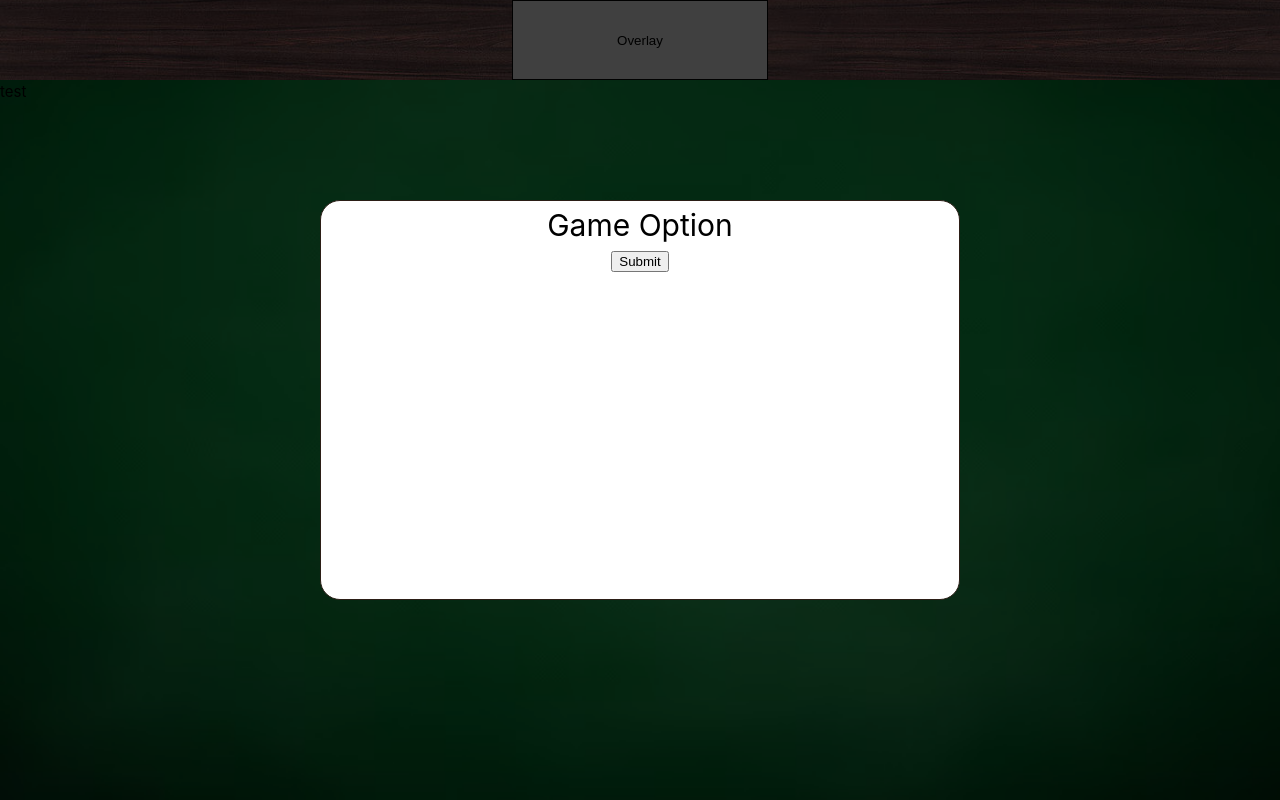
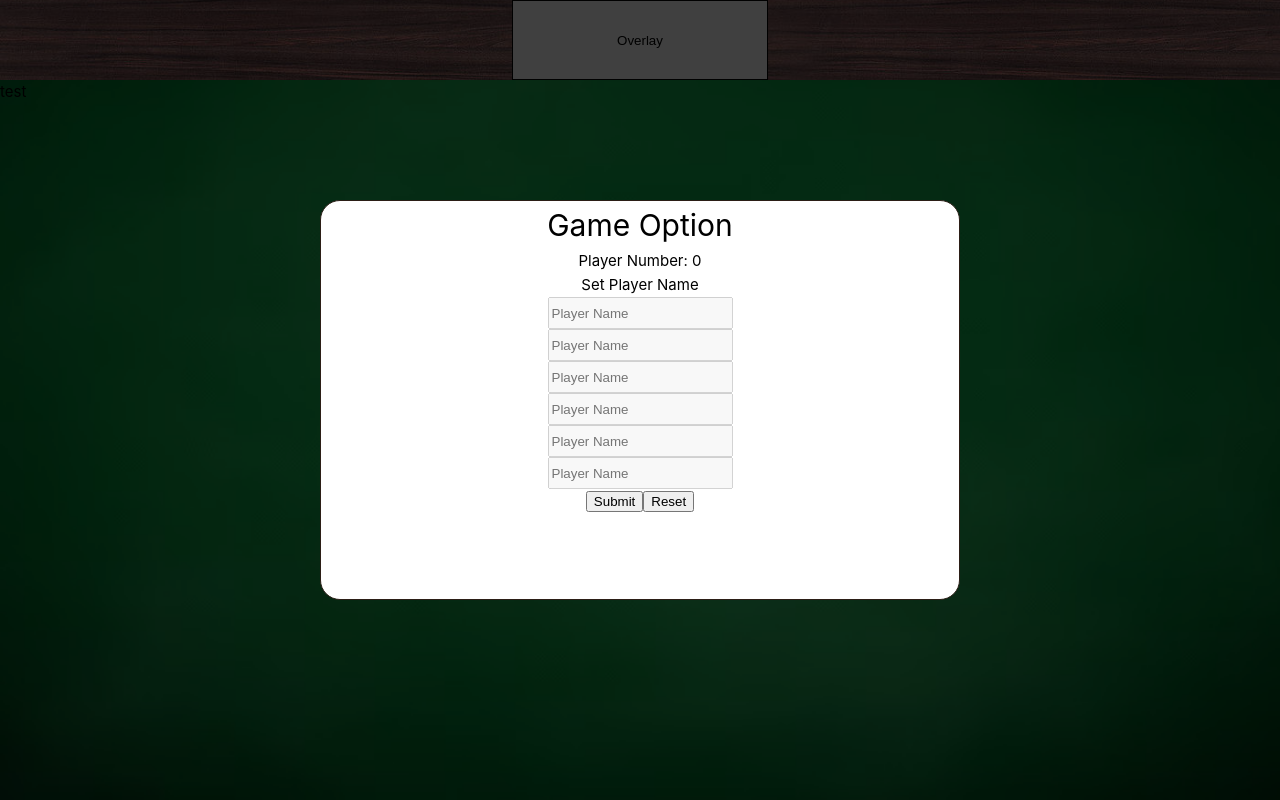
Before and after one commit to lwwilliam/VuePoker, a Vue app: page / in a window 1280 px wide. Both pictures are taken after a click on the button "Overlay". Built offline with nearby package versions, Linux system fonts and the light colour scheme.

Commit message:
added the popup overlay

```diff
--- a/src/components/NavBar.vue
+++ b/src/components/NavBar.vue
@@ -3,6 +3,15 @@
 import { ref } from 'vue';
 
 const show_overlay = ref(false);
+const player_number = ref([2, 3, 4, 5, 6] as const);
+const player_selected = ref(0);
+const player_name = ref([] as string[]);
+// const name1 = ref('');
+// const name2= ref('');
+// const name3 = ref('');
+// const name4 = ref('');
+// const name5 = ref('');
+// const name6 = ref('');
 
 </script>
 
@@ -16,9 +25,30 @@ const show_overlay = ref(false);
     <div v-if="show_overlay" class="overlay">
       <div class="popup_box">
         <h1>Game Option</h1>
+
+        <div class="dropdown">
+          Player Number: {{ player_selected }}
+          <div class="test">
+            <div class="dropdown-content">
+              <button class="" @click="player_selected = num" v-for="num in player_number" :key="num">
+                {{ num }}
+              </button>
+            </div>
+          </div>
+        </div>
+        <div class="player_name">
+          Set Player Name
+          <div v-for="num in 6" :key="num">
+            <input class="playername_box" v-model="player_name[num-1]" placeholder="Player Name" :disabled="num > player_selected" />
+          </div>
+        </div>
         <button @click="show_overlay = false">
           Submit
         </button>
+        <button @click="player_name.splice(0)">
+          Reset
+        </button>
+        <!-- player_name: {{ player_name }} -->
       </div>
     </div>
 </template>
@@ -71,10 +101,50 @@ const show_overlay = ref(false);
     border: 1px solid #2B1E16;
     /* display: flex; */
     align-items: center;
-    overflow: scroll;
+    /* overflow: scroll; */
     text-align: center;
     color: black;
   }
 
+  .dropdown {
+    color: black;
+    position: relative;
+  }
+
+  .dropdown:hover {
+    color: blue;
+  }
+
+  .test {
+    /* color: red; */
+    width: 100%;
+  }
+
+  .dropdown-content {
+    visibility: hidden;
+    opacity: 0;
+    transition: visibility 0.5s, opacity 0.5s linear;
+    min-width: 160px;
+    position: absolute;
+    z-index: 1;
+    color: black;
+    align-items: center;
+    width: 100%;
+  }
+
+  .dropdown:hover .dropdown-content {
+    visibility: visible;
+    opacity: 1;
+    /* border: 1px solid black; */
+  }
+
+  .playername_box {
+    /* display: flex;
+    flex-direction: column;
+    align-items: center;
+    justify-content: center; */
+    height: 2rem;
+  }
+
 
 </style>
```
Also changed, not shown: 1 other file (tests, documents, lock files or other folders).
